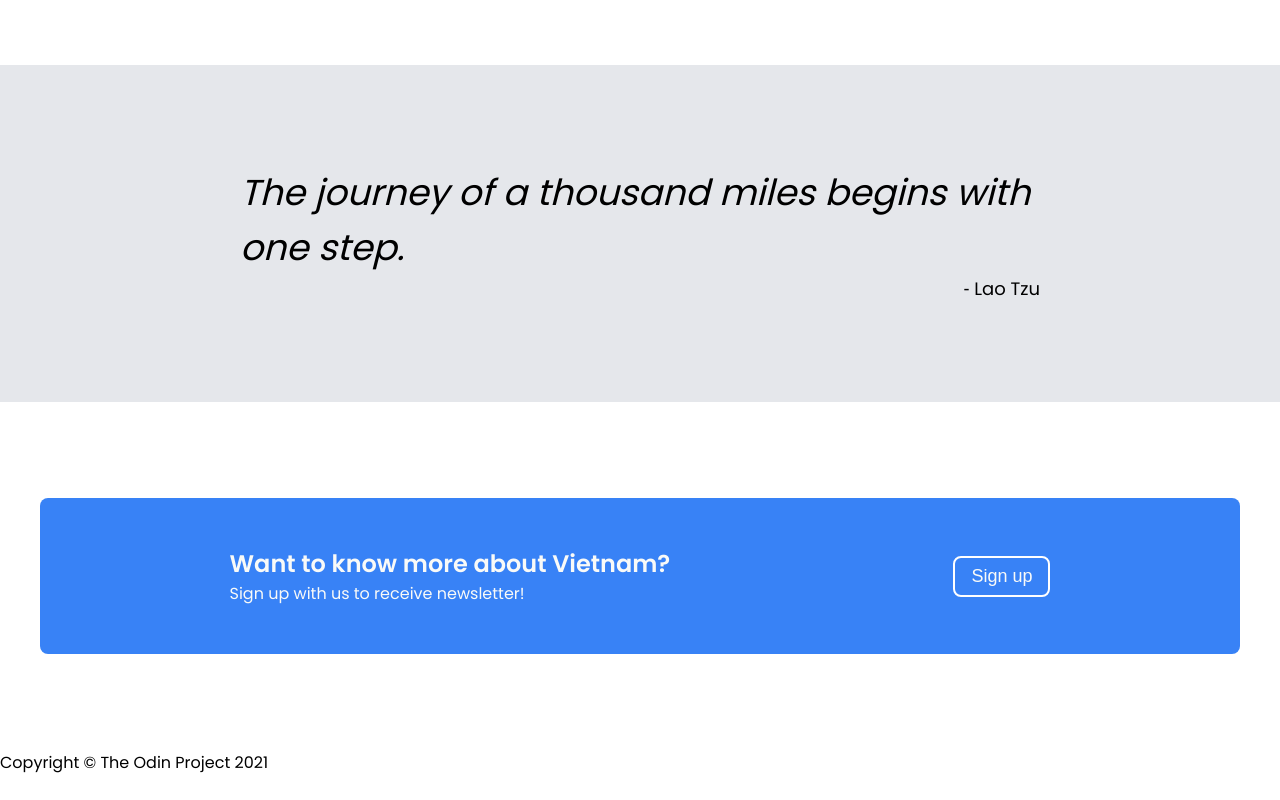
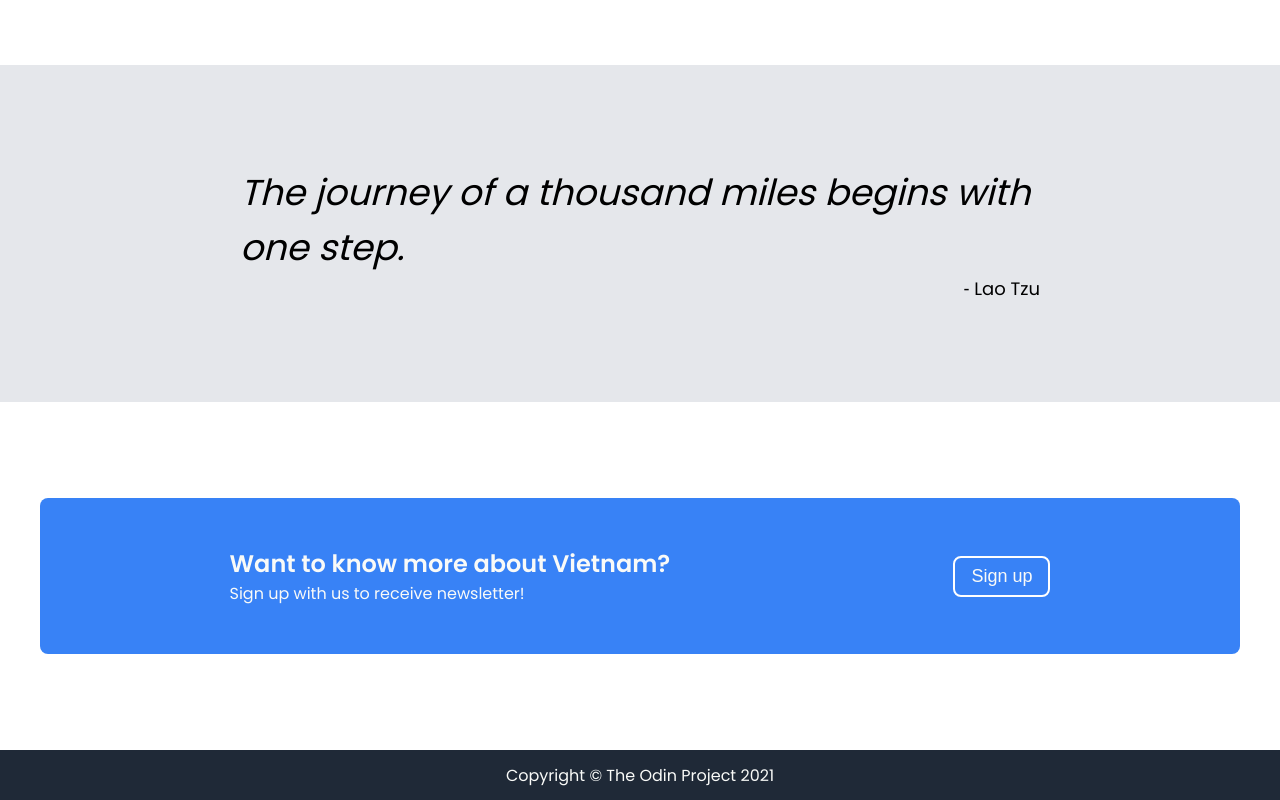
Before and after one commit to junol-dev/landing-page, a plain HTML site: page index.html in a window 1280 px wide. Shown: the part 937-1737 px from the top of the page. Before the commit the page ends 1712 px from the top, so only its background shows below. Drawn offline with Linux system fonts and the light colour scheme.

Commit message:
added css styling for footer

```diff
--- a/css/style.css
+++ b/css/style.css
@@ -189,3 +189,17 @@ body {
   color: #f9faf8;
   text-decoration: none;
 }
+
+/* FOOTER  */
+
+.footer {
+  height: 50px;
+  display: flex;
+  align-items: center;
+  justify-content: center;
+  background: #1f2937;
+}
+
+.copyright-text {
+  color: #f9faf8;
+}
```
